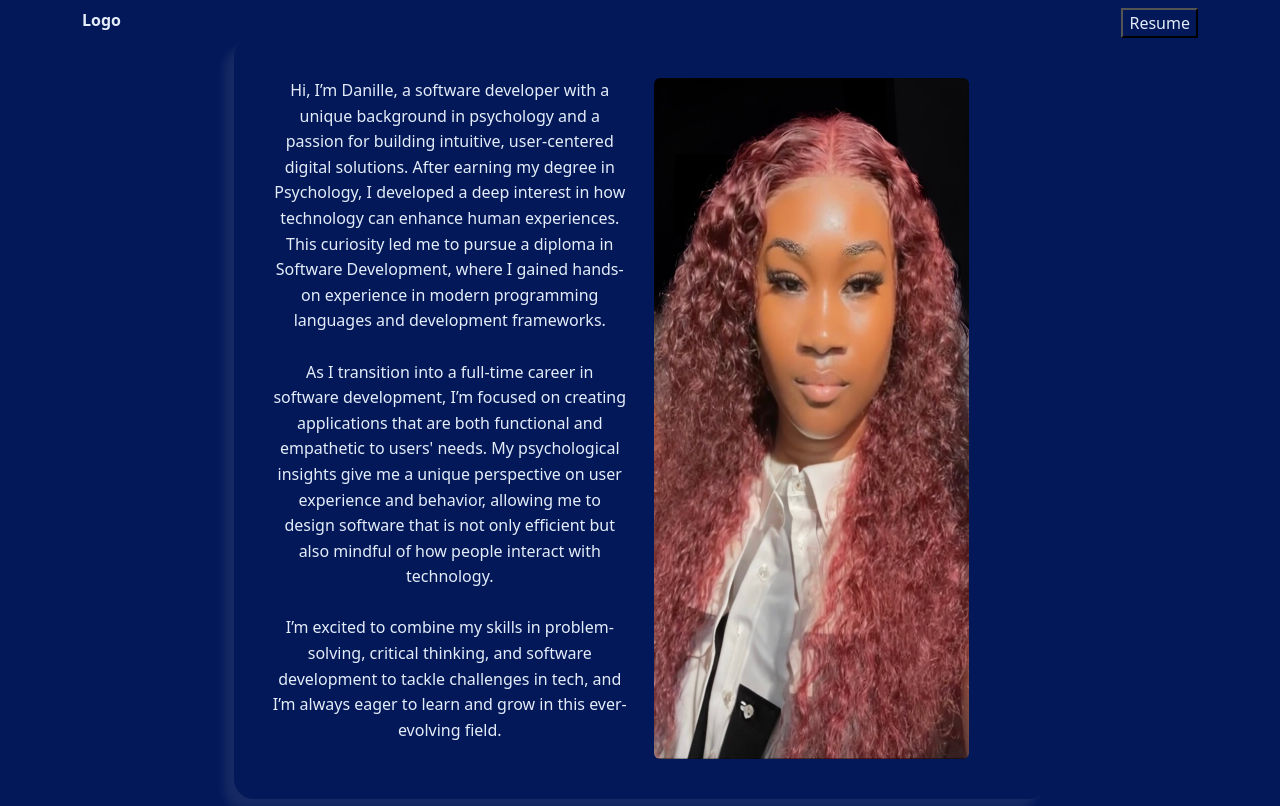
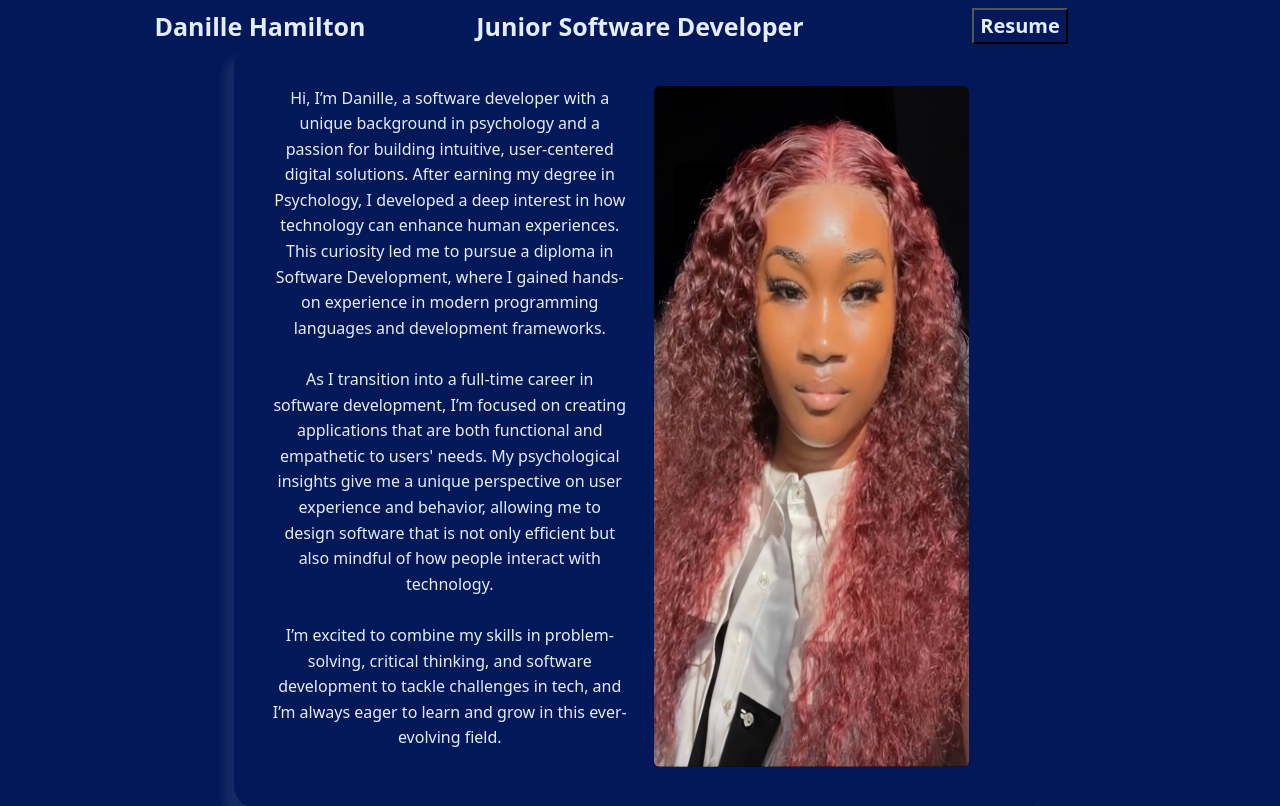
Before and after one commit to DanilleH22/portfolio, a React (Create React App) app: page / in a window 1280 px wide. Shown: the top 806 px of the page. Built offline with nearby package versions, Linux system fonts and the light colour scheme.

Commit message:
Add Scroll animation and style nav bar

```diff
--- a/src/components/NavBar.js
+++ b/src/components/NavBar.js
@@ -2,21 +2,32 @@ import React from 'react'
 import { Row } from "react-bootstrap";
 import { Col } from "react-bootstrap";
 import danilleCv from '../assets/files/danilleCv.pdf'
+import ScrollAnimation from '../components/ScrollAnimation';
+import styles from '../styles/Portfolio.module.css'
 
 const NavBar = () => {
   return (
-    <Row className='pt-2'>
+    <ScrollAnimation>
+    <Row className='pt-2' style={{ fontSize: '25px' }}>
+
       <Col>
-      <div className='d-flex justify-content-start'>
-        <strong>Logo</strong></div>
+      <div className={styles.Name} >
+        <strong>Danille Hamilton</strong></div>
       </Col>
       <Col>
-    <div className='d-flex justify-content-end'>
+      <div>
+        <strong>Junior Software Developer</strong>
+      </div>
+      </Col>
+      <Col style={{ fontSize: '20px' }}>
+    <div className={styles.Resume}>
       <a href={danilleCv} download="danilleCv" target='_blank' rel="noreferrer">
-      <button>Resume</button></a>
+      <button><strong>Resume</strong></button></a>
     </div>
     </Col>
+
     </Row>
+    </ScrollAnimation>
   )
 }
 
```
